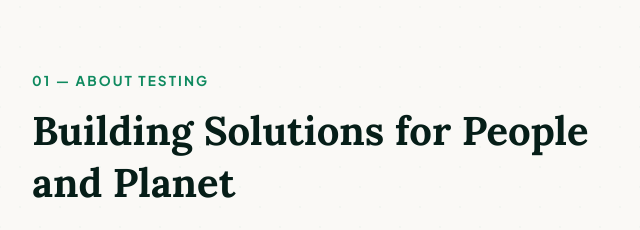
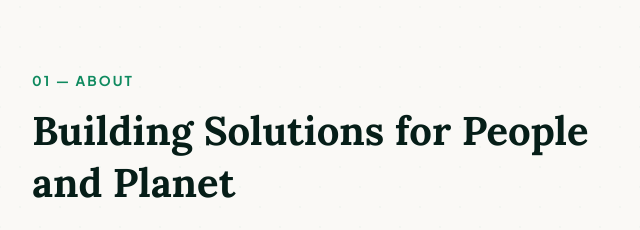
Before and after one commit to rwcs-opc/hkds-conference1, a plain HTML site: page about.html in a window 1280 px wide. Shown: the part 310-540 px from the top of the page, 0-640 px from the left. Drawn offline with Linux system fonts and the light colour scheme.

Commit message:
error removed

```diff
--- a/about.html
+++ b/about.html
@@ -77,7 +77,7 @@
     <div class="container about-grid">
       <!-- Left content -->
       <div class="about-content reveal-element">
-        <span class="section-label">01 — About Testing</span>
+        <span class="section-label">01 — About</span>
         <h2 class="section-title">Building Solutions for People and Planet</h2>
         <p class="about-text-lead">
           The Institute for Sustainable Technology and Societal Development (ISTSD) is a multidisciplinary platform
```
